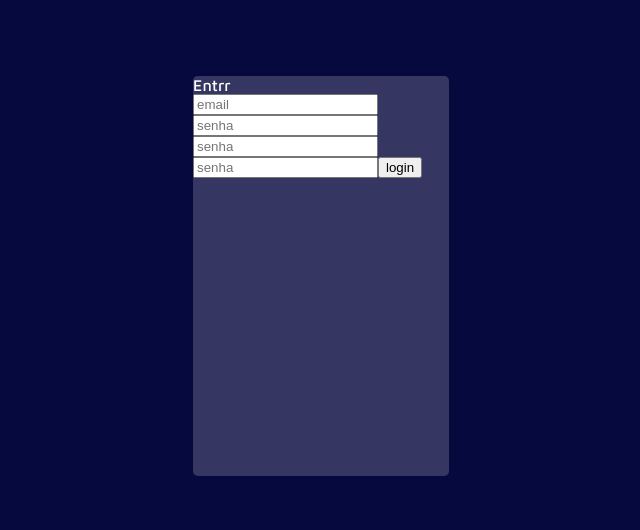
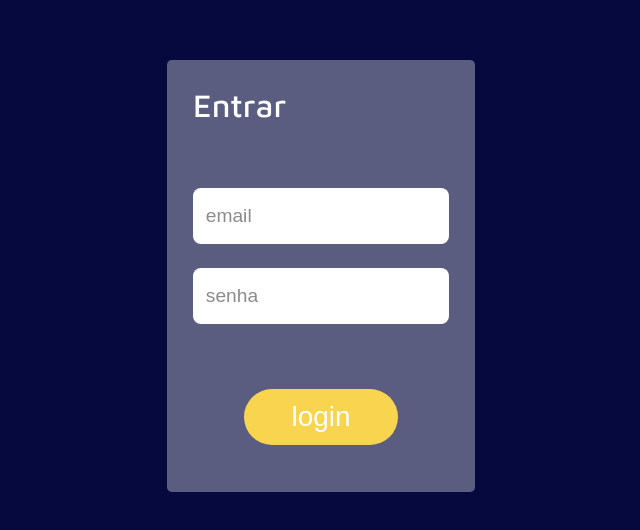
Before and after one commit to josuels731/fruits-basket-react, a React (Create React App) app: page /login in a window 1280 px wide. Shown: the part 124-654 px from the top of the page, without its empty margins (319-959 px from the left). Built offline with nearby package versions, Linux system fonts and the light colour scheme.

Commit message:
changes in login screen

```diff
--- a/src/pages/Login.tsx
+++ b/src/pages/Login.tsx
@@ -1,4 +1,7 @@
+import { FormEvent, useState } from "react";
 import styled from "styled-components";
+import { login } from 'services/users';
+import { RequestPostLogin, ResponsePostLogin } from 'services/users.d';
 
 const Page = styled.div`
     width: 100vw;
@@ -7,39 +10,91 @@ const Page = styled.div`
     display: flex;
     align-items: center;
     justify-content: center;
+
+    `;
+
+const DesktopForm = styled.form`
+    width: 24vw;
+    height: 54vh;
+    border-radius: 0.3em;
+    background: rgba(255, 255, 255, 0.34);
+
+    > div {
+        padding: 2vw;
+        width: 20vw;
+        height: 50vh;
+        /* backdrop-filter: blur(22px); */
+        display: flex;
+        flex-direction: column;
+    }
 `;
 
-const DesktopLoginArea = styled.div`
-    width: 20vw;
-    height: 50vh;
-
-    background-color: #353762;
-    border-radius: 0.3em;
+const Title = styled.div`
+    font-size: 2em;
+    margin-bottom: 4rem;
 `;
 
-// const MobileLoginArea = styled.div`
-//     width: 20vw;
-//     height: 50vh;
+const Input = styled.input`
+    width: 90%;
+    height: 3.5rem;
+    border-radius: .5rem;
+    border: none;
+    outline: none;
+    font-size: 1.2em;
+    margin-bottom: 1.5rem;
+    padding: 0 5%;
+    color: #3d3d3d;
 
-//     background-color: #353762;
-//     border-radius: 0.3em;
-// `;
+    ::placeholder {
+        color: #8B8B8B;
+    }
+`;
+
+const Button = styled.button`
+    width: 60%;
+    height: 3.5rem;
+    border-radius: 1.5em;
+    border: none;
+    background-color: #F9D44F;
+    color: #FFF;
+    font-size: 1.75em;
+    margin: auto;
+`;
+
+const Error = styled.div`
+    border: none;
+    color: #e63e3e;
+    font-size: 1em;
+    margin-top: 1em;
+    align-self: center;
+`;
 
 function Login() {
 
+    const [loginData, setLoginData] = useState<RequestPostLogin>({ email: '', password: '' });
+    const [loginStatus, setLoginStatus] = useState<ResponsePostLogin>({});
+
+    const submit = async (e: FormEvent<HTMLFormElement>) => {
+        e.preventDefault();
+        try {
+            const data = await login(loginData);
+            setLoginStatus(data);
+        } catch (e) {
+            console.log((e as { request: any }).request);
+
+            setLoginStatus(e as ResponsePostLogin);
+        }
+    }
     return <Page>
-        <DesktopLoginArea>
-
-            <div>Entrr</div>
-            <div><form action="/" method="get">
-                <input type="text" placeholder='email' />
-                <input type="password" placeholder='senha' />
-                <input type="password" placeholder='senha' />
-                <input type="password" placeholder='senha' />
-                <button type="submit">login</button>
-            </form></div>
-
-        </DesktopLoginArea>
+        <DesktopForm onSubmit={submit}>
+            <div>
+                <Title>Entrar</Title>
+                <Input onChange={(e) => setLoginData({ ...loginData, email: e.target.value })} type="text" placeholder='email' />
+                <Input onChange={(e) => setLoginData({ ...loginData, password: e.target.value })} type="password" placeholder='senha' />
+                {loginStatus.error ? <Error>Email ou Senha Incorretos</Error> : null}
+                <Button type="submit">login</Button>
+            </div>
+        </DesktopForm>
     </Page>
 }
 
--- a/src/services/users.ts
+++ b/src/services/users.ts
@@ -1,12 +1,12 @@
 import axios from 'axios'
 import { RequestPostLogin, ResponsePostLogin } from './users.d'
 const backend = axios.create({
-    baseURL: 'http://localhost:3000/users'
+    baseURL: 'http://localhost/users'
 });
 
 const login = async (data: RequestPostLogin): Promise<ResponsePostLogin> => {
     try {
-        const req = await axios.post<ResponsePostLogin>('/login',
+        const req = await backend.post<ResponsePostLogin>('/login',
             data,
             {}
         )
```
